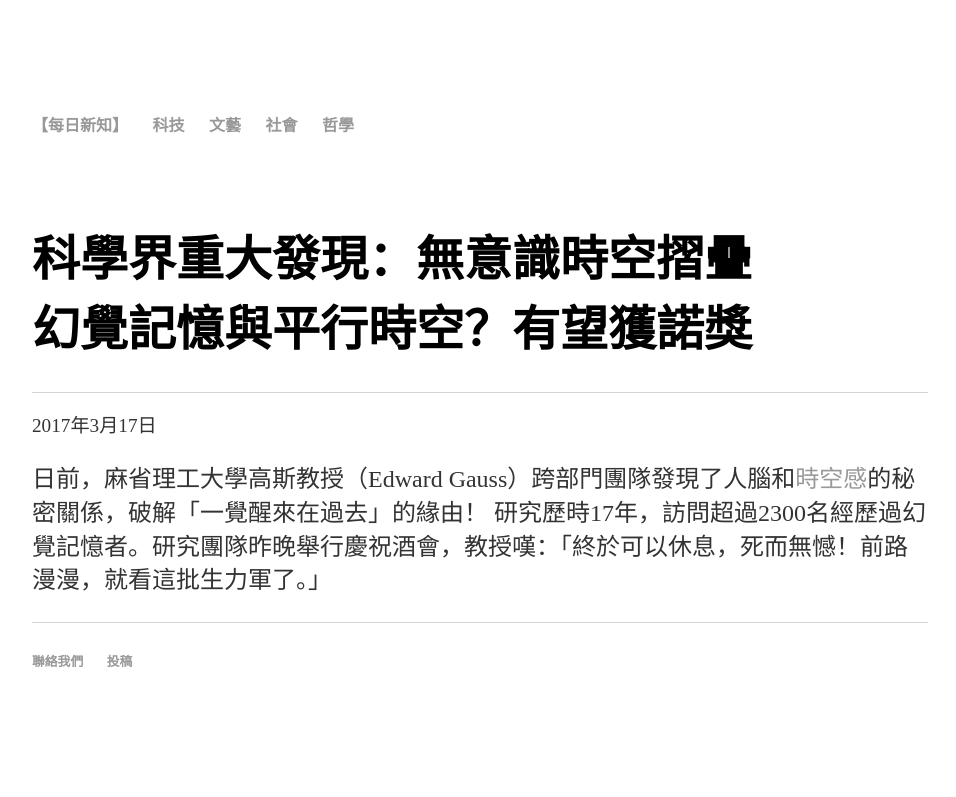
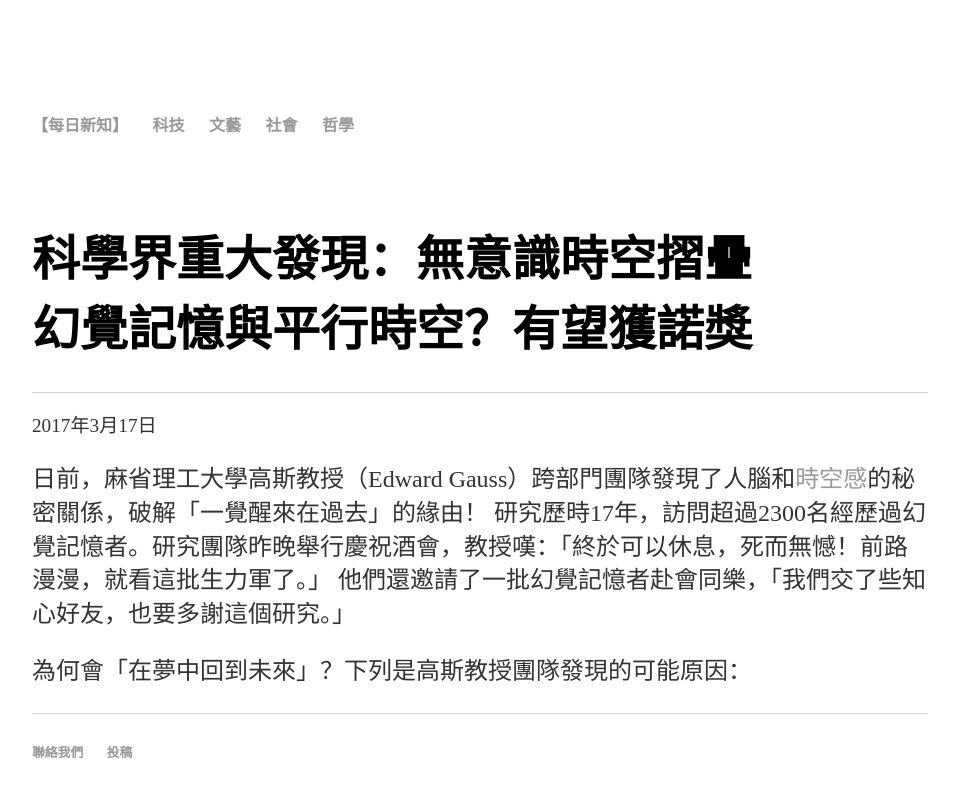
Before and after one commit to maksuihin/maksuihin.github.io, a Jekyll site: the page built from time.html, in a window 1280 px wide. Shown: the top 797 px of the page, without its empty margins (160-1116 px from the left). Built offline with Jekyll 4.4.1, drawn with Linux system fonts in a browser that asks for light colours.

Commit message:
Update time.html

```diff
--- a/time.html
+++ b/time.html
@@ -9,5 +9,7 @@ title: 每日新知：無意識時空摺疊
     <footer><p>2017年3月17日</p></footer>
 <!--<p><em>一覺醒來在過去</em></p>-->
 <p>日前，麻省理工大學高斯教授（Edward Gauss）跨部門團隊發現了人腦和<a href="/">時空感</a>的秘密關係，破解「一覺醒來在過去」的緣由！
-    研究歷時17年，訪問超過2300名經歷過幻覺記憶者。研究團隊昨晚舉行慶祝酒會，教授嘆：「終於可以休息，死而無憾！前路漫漫，就看這批生力軍了。」</p>
+    研究歷時17年，訪問超過2300名經歷過幻覺記憶者。研究團隊昨晚舉行慶祝酒會，教授嘆：「終於可以休息，死而無憾！前路漫漫，就看這批生力軍了。」
+    他們還邀請了一批幻覺記憶者赴會同樂，「我們交了些知心好友，也要多謝這個研究。」</p>
+    <p>為何會「在夢中回到未來」？下列是高斯教授團隊發現的可能原因：</p>
     		</div>
```
